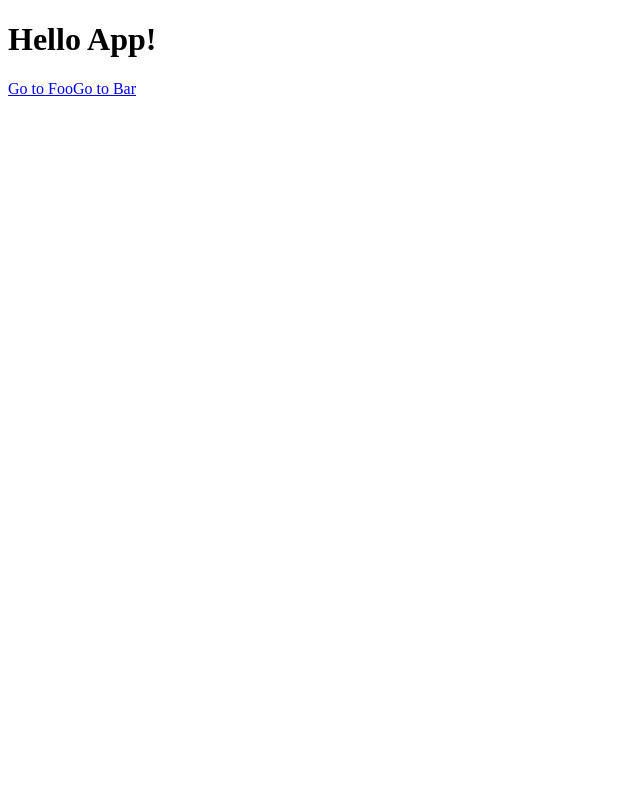
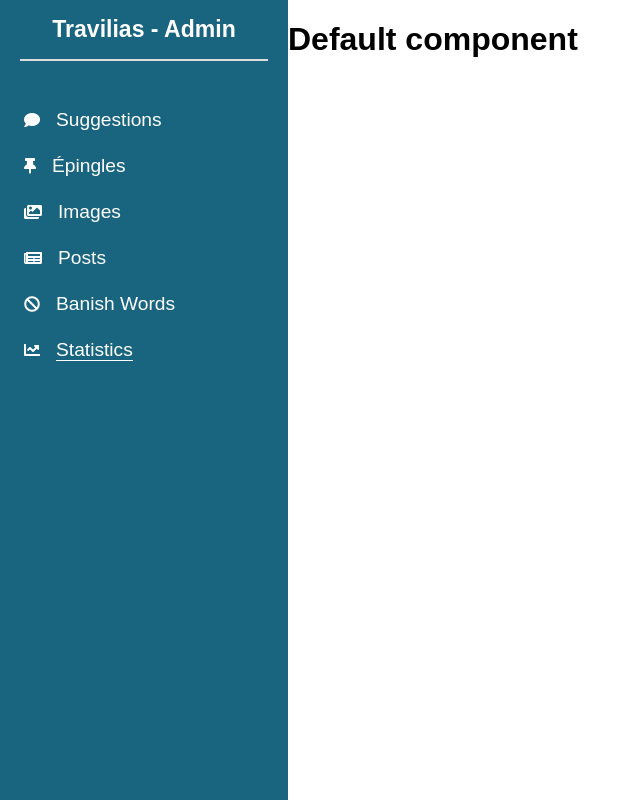
Before and after one commit to Anthony-Jhoiro/Travilias-admin, a Vue app: page /statistics in a window 1280 px wide. Shown: the whole page, without its empty margins (0-640 px from the left). Built offline with nearby package versions, Linux system fonts and the light colour scheme.

Commit message:
Create Navigation sidebar

```diff
--- a/index.html
+++ b/index.html
@@ -5,6 +5,8 @@
     <link rel="icon" href="/favicon.ico" />
     <meta name="viewport" content="width=device-width, initial-scale=1.0" />
     <title>Vite App</title>
+    <link rel="stylesheet" href="https://pro.fontawesome.com/releases/v5.10.0/css/all.css"
+      integrity="sha384-AYmEC3Yw5cVb3ZcuHtOA93w35dYTsvhLPVnYs9eStHfGJvOvKxVfELGroGkvsg+p" crossorigin="anonymous" />
   </head>
   <body>
     <div id="app"></div>
--- a/package.json
+++ b/package.json
@@ -12,6 +12,7 @@
     "vue-router": "^4.0.0"
   },
   "devDependencies": {
+    "@types/node": "^14.14.25",
     "@vitejs/plugin-vue": "^1.1.4",
     "@vue/compiler-sfc": "^3.0.5",
     "@vuedx/typecheck": "^0.6.0",
--- a/src/App.vue
+++ b/src/App.vue
@@ -1,19 +1,43 @@
 <template>
-  <h1>Hello App!</h1>
-  <nav>
-    <router-link to="/foo">Go to Foo</router-link>
-    <router-link to="/bar">Go to Bar</router-link>
-  </nav>
-  <router-view></router-view>
+  <aside>
+    <MainNavigation />
+  </aside>
+  <main>
+    <router-view></router-view>
+  </main>
 </template>
 
 <script lang="ts">
-import { defineComponent, h } from "vue";
+import { defineComponent } from "vue";
+import MainNavigation from "./components/shared/MainNavigation.vue";
 
 export default defineComponent({
   name: "App",
+  components: { MainNavigation },
 });
 </script>
 
 <style>
+#app {
+  --primary: #19647e;
+  --primary-dark: #1f271b;
+  --primary-light: #28afb0;
+  --warning: #f4d35e;
+  --danger: #ee964b;
+  font-family: sans-serif;
+  display: flex;
+  flex-direction: row;
+}
+
+body {
+  padding: 0;
+  margin: 0;
+}
+
+main {
+  max-height: 100vh;
+  overflow-x: hidden;
+  width: 100%;
+  overflow-y: scroll;
+}
 </style>
--- a/src/components/shared/MainNavigation.vue
+++ b/src/components/shared/MainNavigation.vue
@@ -0,0 +1,98 @@
+<template>
+  <div class="main-navigation">
+    <div class="title-container">
+      <h1 class="title">
+        <router-link to="/"> Travilias - Admin</router-link>
+      </h1>
+    </div>
+    <div v-for="route in routes" :key="route.name" class="link-container">
+      <i class="fas icon" :class="route.icon" />
+      <router-link :to="route.path">{{ route.name }}</router-link>
+    </div>
+  </div>
+</template>
+
+<script lang="ts">
+import { defineComponent } from "vue";
+
+export default defineComponent({
+  name: "MainNavigation",
+  setup() {
+    return {
+      routes: [
+        {
+          name: "Suggestions",
+          path: "/suggestions",
+          icon: "fa-comment",
+        },
+        {
+          name: "Épingles",
+          path: "/pins",
+          icon: "fa-thumbtack",
+        },
+        {
+          name: "Images",
+          path: "/images",
+          icon: "fa-images",
+        },
+        {
+          name: "Posts",
+          path: "/posts",
+          icon: "fa-newspaper",
+        },
+        {
+          name: "Banish Words",
+          path: "/banlist",
+          icon: "fa-ban",
+        },
+        {
+          name: "Statistics",
+          path: "/statistics",
+          icon: "fa-chart-line",
+        },
+      ],
+    };
+  },
+});
+</script>
+
+<style scoped>
+.main-navigation {
+  background-color: #19647e;
+  color: #fff;
+  width: 18rem;
+  height: 100vh;
+}
+.main-navigation a {
+  color: #fff;
+  text-decoration: none;
+  font-size: 1.2em;
+  outline: none;
+}
+
+.main-navigation a.router-link-active {
+  border-bottom: 1.5px solid #fff;
+}
+
+.link-container {
+  margin: 1.5em;
+}
+.link-container .icon {
+  margin-right: 1em;
+}
+
+.main-navigation .title-container .title {
+  margin: 0;
+  font-size: 1.2em;
+}
+
+.title-container {
+  padding-top: 1em;
+  padding-bottom: 1em;
+  text-align: center;
+  border-bottom: 2px solid #ddd;
+  margin-right: 20px;
+  margin-left: 20px;
+  margin-bottom: 3em;
+}
+</style>
--- a/src/components/shared/index.ts
+++ b/src/components/shared/index.ts
@@ -1 +1,4 @@
-export { DefaultComponent } from "./DefaultComponent.vue";
+import DefaultComponent from "./DefaultComponent.vue";
+import MainNavigation from "./MainNavigation.vue";
+
+export { DefaultComponent, MainNavigation };
--- a/src/router/index.ts
+++ b/src/router/index.ts
@@ -1,22 +1,34 @@
-import {createWebHistory,createRouter, RouteRecordRaw } from "vue-router";
-import HelloWorld from "../components/HelloWorld.vue";
-import HelloFrance from "../components/HelloFrance.vue";
+import { createWebHistory, createRouter, RouteRecordRaw } from "vue-router";
+import { DefaultComponent } from "../components/shared";
 
 const routes: RouteRecordRaw[] = [
   {
     path: "/",
-
-    redirect: "/foo"
+    redirect: "/suggestions",
   },
   {
-    path: "/foo",
-    name: "HelloWorld",
-    component: HelloWorld,
+    path: "/suggestions",
+    component: DefaultComponent,
   },
   {
-    path: "/bar",
-    name: "HelloFrance",
-    component: HelloFrance,
+    path: "/banlist",
+    component: DefaultComponent,
+  },
+  {
+    path: "/pins",
+    component: DefaultComponent,
+  },
+  {
+    path: "/posts",
+    component: DefaultComponent,
+  },
+  {
+    path: "/statistics",
+    component: DefaultComponent,
+  },
+  {
+    path: "/images",
+    component: DefaultComponent,
   },
 ];
 
--- a/tsconfig.json
+++ b/tsconfig.json
@@ -9,7 +9,10 @@
     "lib": ["esnext", "dom"],
     "types": ["vite/client"],
     "plugins": [{ "name": "@vuedx/typescript-plugin-vue" }],
-    "baseUrl": "."
+    "baseUrl": ".",
+    "paths": {
+      "/@/*": ["src/*"]
+    }
   },
   "include": ["src/**/*.ts", "src/**/*.d.ts", "src/**/*.tsx", "src/**/*.vue"]
 }
--- a/vite.config.ts
+++ b/vite.config.ts
@@ -1,7 +1,11 @@
-import { defineConfig } from 'vite'
-import vue from '@vitejs/plugin-vue'
+import { defineConfig } from "vite";
+import vue from "@vitejs/plugin-vue";
+import path from "path";
 
 // https://vitejs.dev/config/
 export default defineConfig({
-  plugins: [vue()]
-})
+  plugins: [vue()],
+  alias: {
+    "/@/": path.resolve(__dirname, "src"),
+  },
+});
```
Also changed, not shown: 1 other file (tests, documents, lock files or other folders).
